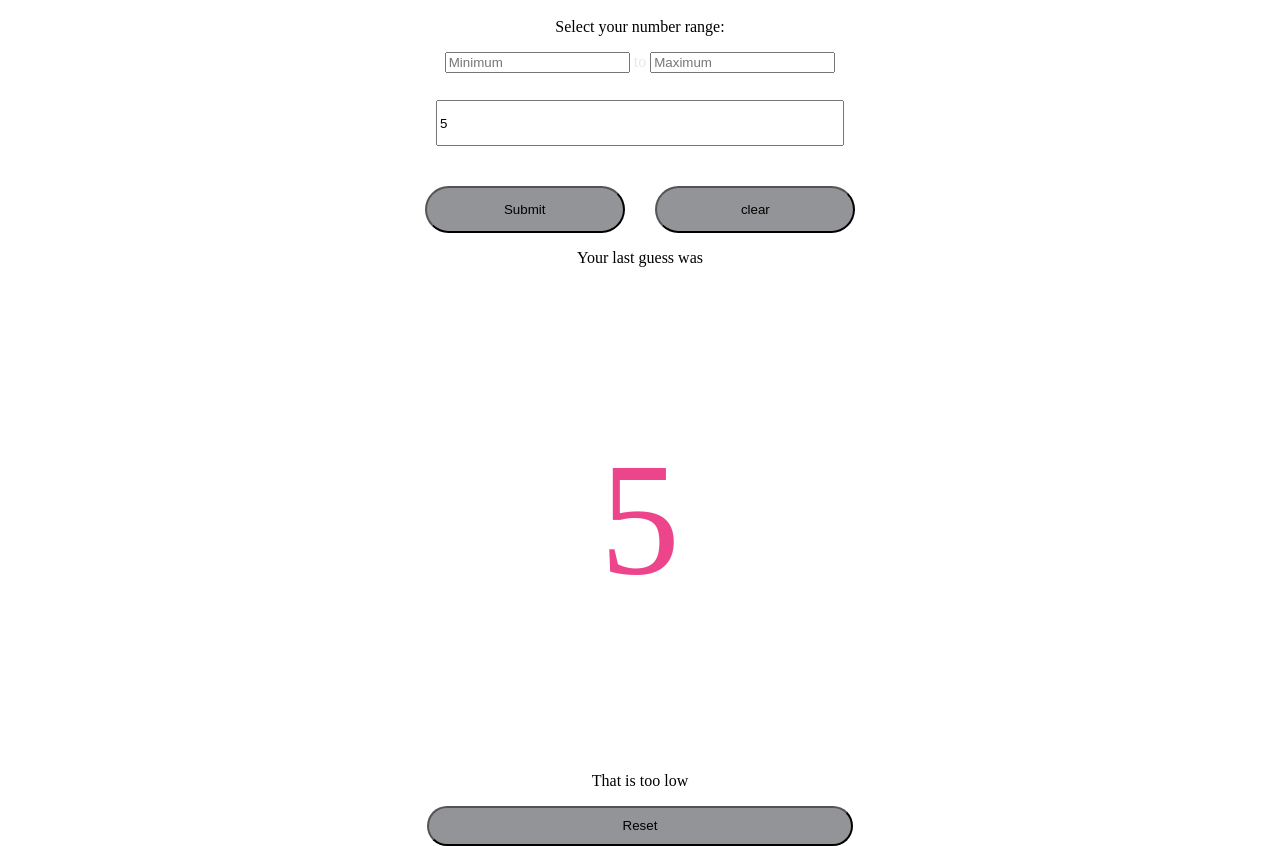
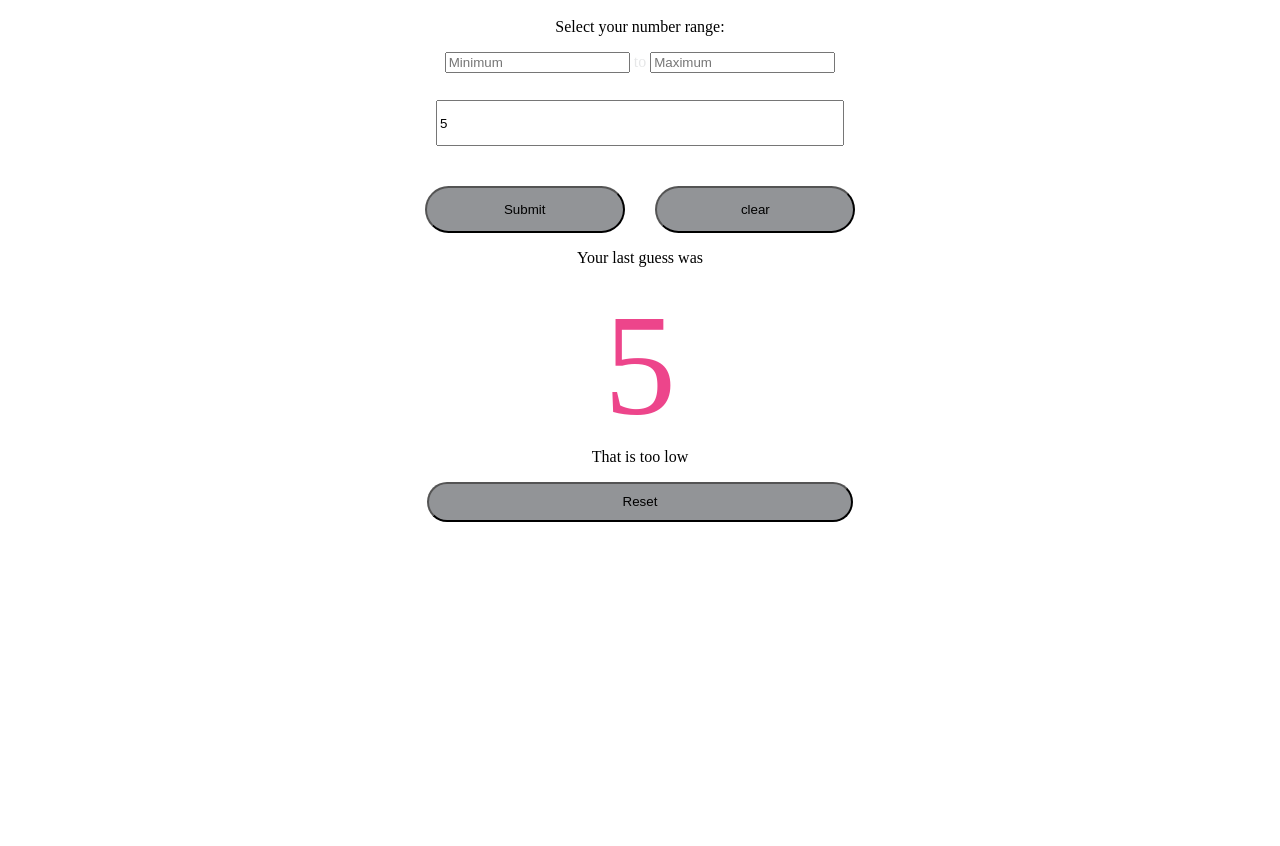
Before and after one commit to cierrajw/NumberGuesser, a plain HTML site: page index.html in a window 1280 px wide. Both pictures are taken after typing "5" into the empty fields and a click on the button "Submit". Shown: the part 99-945 px from the top of the page. After the commit the page ends 800 px from the top, so only its background shows below. Drawn offline with Linux system fonts and the light colour scheme.

Commit message:
Changing visual layout, spacing/margin

```diff
--- a/app.js
+++ b/app.js
@@ -12,14 +12,15 @@
 
 // }
 
-	var button = document.getElementById("submitButton");
+	var button = document.querySelector('#submitButton');
 
-
-button.addEventListener("click", function () {
+	button.addEventListener("click", function () {
 
 	var theNumber = Math.floor((Math.random()* (101 - 1) + 1));
 
-	var userGuess = document.getElementById("userGuess");
+	console.log("The random number: " + theNumber);
+
+	var userGuess = document.querySelector('#userGuess');
 
 	var answer = parseInt(userGuess.value);
 
@@ -27,83 +28,27 @@ button.addEventListener("click", function () {
 
 	if((answer >= 1) && (answer <= 100)){
 
-		document.getElementById("lastGuess").innerHTML = "Your last guess was";
+		document.querySelector('#lastGuess').innerHTML = "Your last guess was";
 
-		document.getElementById("output").innerHTML = answer;
+		document.querySelector('#output').innerHTML = answer;
 
 	if(answer > theNumber){
 		console.log("That is too high");
-		document.getElementById("result").innerHTML = "That is too high";
+		document.querySelector('#result').innerHTML = "That is too high";
 	}
 	else if (answer < theNumber){
 		var toolow = "That is too low";
 		console.log("That is too low");
-		document.getElementById("result").innerHTML = "That is too low";
+		document.querySelector('#result').innerHTML = "That is too low";
 	}
 	else{
 		console.log("BOOM goes the dynamite!!!");
-		document.getElementById("result").innerHTML = "BOOM goes the dynamite!!!";
+		document.querySelector('#result').innerHTML = "BOOM goes the dynamite!!!";
 		}
 	}
 	else{
 		console.log("Please enter a number between 1 and 100");
-		document.getElementById("result").innerHTML = "Please enter a number between 1 and 100";
+		document.querySelector('#result').innerHTML = "Please enter a number between 1 and 100";
 	}
 	console.log(answer);
 });
-
-// function resetValues(){
-
-// 	reset = document.getElementById("resetButton").innerHTML;
-
-// 	userGuess.reset();
-// 	document.getElementById("lastGuess").reset();
-// 	document.getElementById("output").reset();
-// }
-
-// reset.addEventListener("click", resetValues){
-
-// }
-
-
-//-------------------------------- NOTES:---------------------------
-
-// BAD CODE: var userGuess = parseInt(document.getElementById("userGuess")).value;
-
-// can use document.querySelector("h1") can use h1 (selector) or #id or .class, etc.
-
-	//can change HTML input to make sure it's a number instead
-	// else if(theNumber == isNaN(userGuess)){
-
-	// 	alert("Please enter an actual number");
-	// 	return "Please enter an actual number";
-	// }
-
-// Use switch statement?
-
-	// switch(userGuess){
-
-	// case userGuess > theNumber:
-	// alert("That is too high");
-	// return "That is too high";
-	// break;
-
-	// case userGuess < theNumber:
-	// alert("That is too low");
-	// return "That is too low";
-	// break;
-
-	// case ((theNumber < 1) || (theNumber > 100));
-	// alert("Enter a number between 1 and 100");
-	// return "Enter a number between 1 and 100";
-
-	// case userGuess == isNaN(userGuess):
-	// return "You must enter a number!";
-	// break;
-
-	// //Would this be the default instead?
-	// case userGuess == theNumber:
-	// alert("Boom!!!");
-	// return "BOOM!!!";
-	// break;
-	// }
--- a/style.css
+++ b/style.css
@@ -6,16 +6,19 @@ body{
 	float: none;
 	display: table;
 }*/
-#lastGuess{
-	margin-bottom: 0px;
-}
 span{
 	color: #e6e7e8;
 }
+main{
+}
+#result{
+	margin-top: 0px;
+}
 #output{
 	color: #ED458B;
-	font-size: 10rem;
-	margin-bottom: 1em;
+	font-size: 9rem;
+	margin: 0 auto;
+
 }
 /*section{
 	display: table;
```
